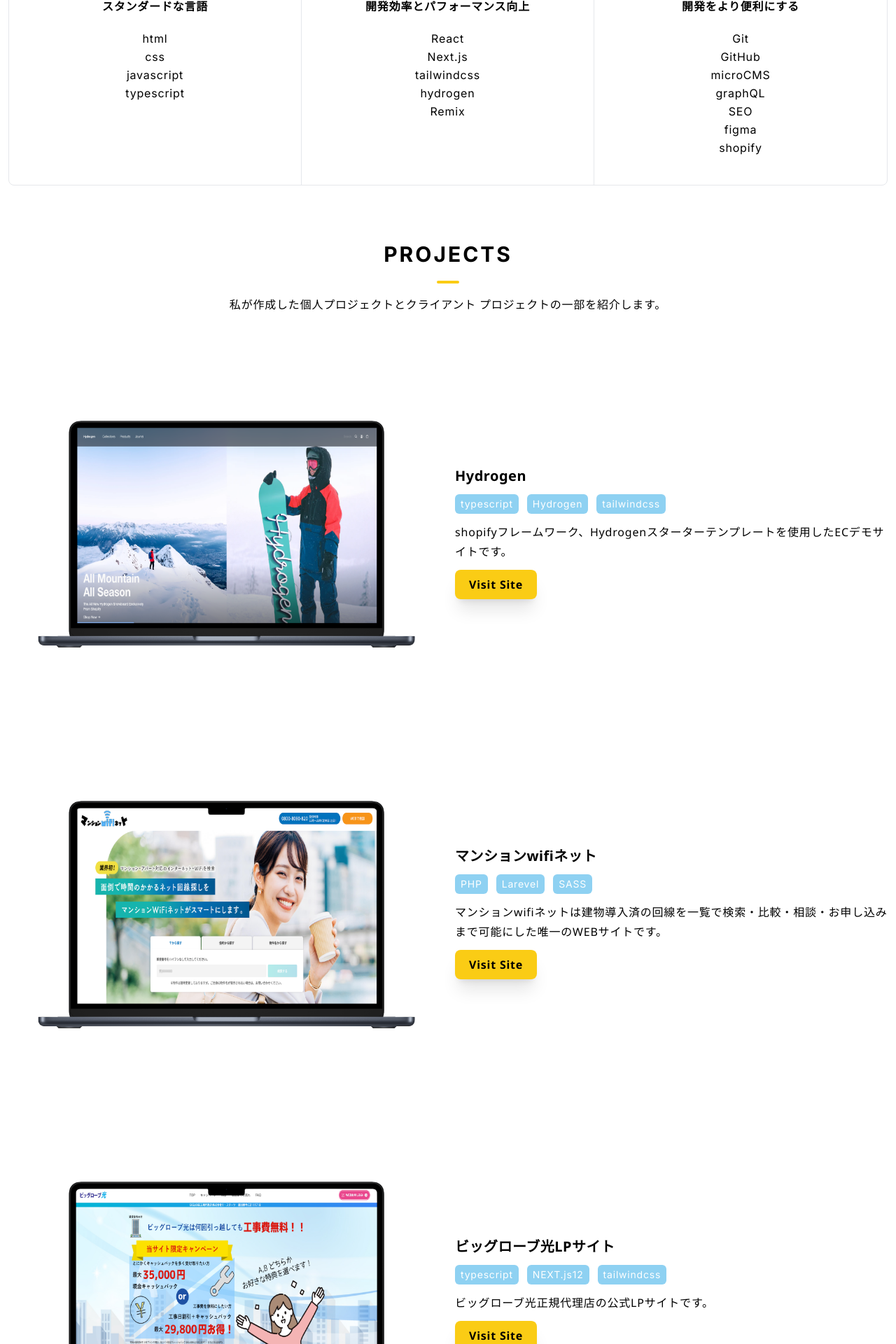
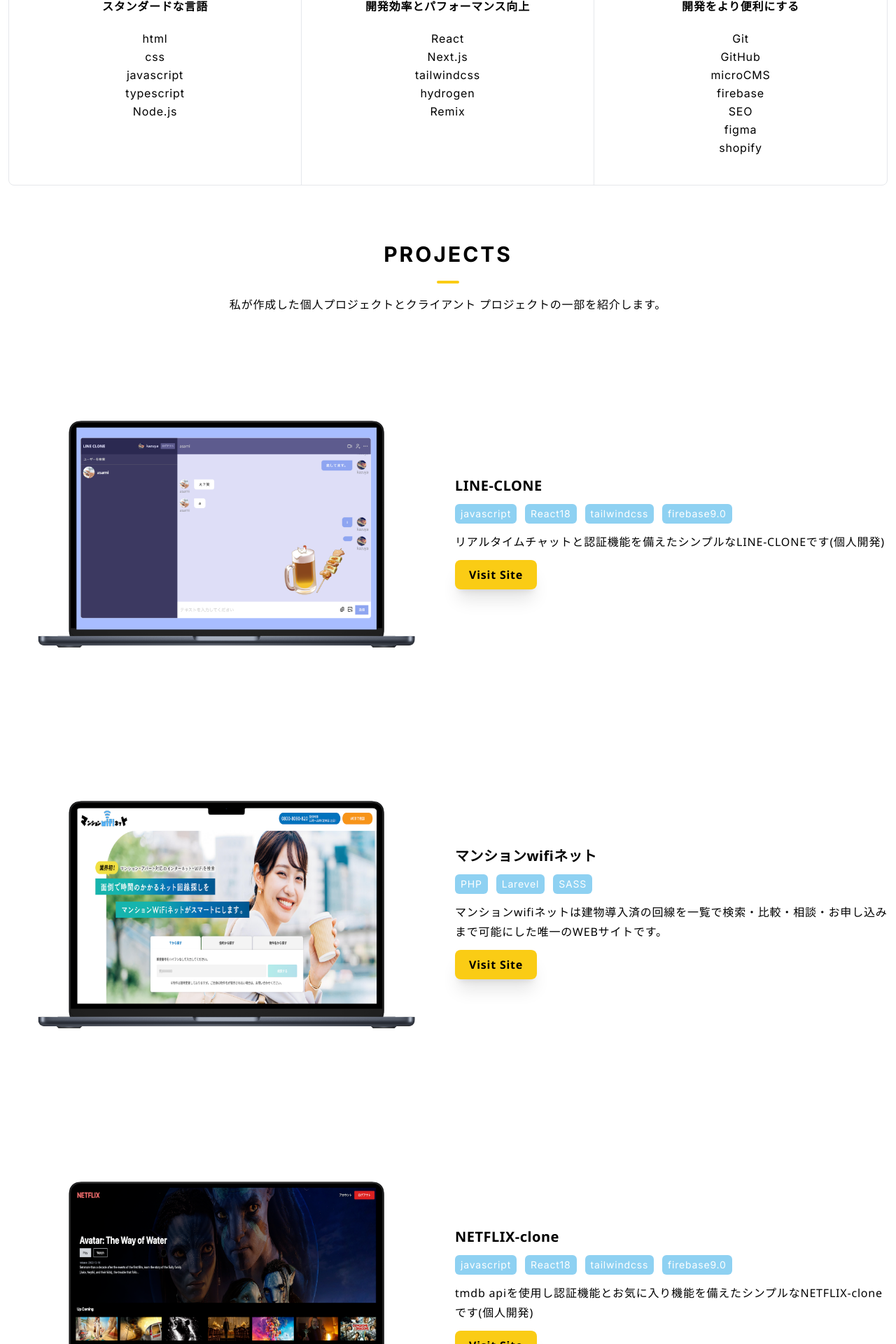
Before and after one commit to kazuyazama/portfolio, a Next.js app: page /#about in a window 1280 px wide. Shown: the part 1580-3500 px from the top of the page at 70% size. Built offline with nearby package versions, Linux system fonts and the light colour scheme.

Commit message:
projectsの更新

```diff
--- a/app/page.tsx
+++ b/app/page.tsx
@@ -38,7 +38,7 @@
             <TitleText>ABOUT</TitleText>
             <p className=" ">
               こんにちは。私はwebサイトとwebアプリケーションを構築するフロントエンドエンジニアです。
-              エンジニア歴は2年です。
+              エンジニア歴は1年です。
               <br className="lg:hidden" />
               新しい技術を学ぶことが好きで現在の開発では主にjavascript
               FWのReactとNEXT.jsを使用しています。
--- a/assets/projects.ts
+++ b/assets/projects.ts
@@ -1,11 +1,11 @@
 export const projects = [
   {
-    path: "https://hydrogen-app.restarts.workers.dev/",
-    src: "/hydrogen.png",
-    title: "Hydrogen",
-    use: ["typescript", "Hydrogen", "tailwindcss"],
+    path: "https://line-clone-ten.vercel.app/",
+    src: "/line-clone.png",
+    title: "LINE-CLONE",
+    use: ["javascript", "React18", "tailwindcss","firebase9.0"],
     descripttion:
-      "shopifyフレームワーク、Hydrogenスターターテンプレートを使用したECデモサイトです。",
+      "リアルタイムチャットと認証機能を備えたシンプルなLINE-CLONEです(個人開発)",
   },
   {
     path: "https://mansion-wifi.net/",
@@ -16,11 +16,11 @@
       "マンションwifiネットは建物導入済の回線を一覧で検索・比較・相談・お申し込みまで可能にした唯一のWEBサイトです。",
   },
   {
-    path: "https://biglobe-lp.pages.dev/",
-    src: "/ビッグローブ光.png",
-    title: "ビッグローブ光LPサイト",
-    use: ["typescript", "NEXT.js12", "tailwindcss"],
-    descripttion: " ビッグローブ光正規代理店の公式LPサイトです。",
+    path: "https://net-flix-clone-9d1e0.web.app/",
+    src: "/net-flix-clone.png",
+    title: "NETFLIX-clone",
+    use: ["javascript", "React18", "tailwindcss","firebase9.0"],
+    descripttion: "tmdb apiを使用し認証機能とお気に入り機能を備えたシンプルなNETFLIX-cloneです(個人開発)",
   },
   {
     path: "https://ichibandori-machida.vercel.app/",
--- a/assets/skills.ts
+++ b/assets/skills.ts
@@ -6,18 +6,18 @@
     icon: IconIceCream2,
     title: "Vannira",
     description: "スタンダードな言語",
-    li: ["html", "css", "javascript", "typescript"],
+    li: ["html", "css", "javascript", "typescript","Node.js"],
   },
   {
     icon: IconBrandReact,
     title: "FW",
     description: "開発効率とパフォーマンス向上",
-    li: ["React", "Next.js", "tailwindcss", "hydrogen", "Remix"],
+    li: ["React", "Next.js", "tailwindcss", "hydrogen", "Remix",],
   },
   {
     icon: IconTool,
     title: "Tools",
     description: " 開発をより便利にする",
-    li: ["Git", "GitHub", "microCMS", "graphQL", "SEO", "figma", "shopify"],
+    li: ["Git", "GitHub", "microCMS", "firebase", "SEO", "figma", "shopify"],
   },
 ];
```
Also changed, not shown: public/line-clone.png (added), public/net-flix-clone.png (added).
